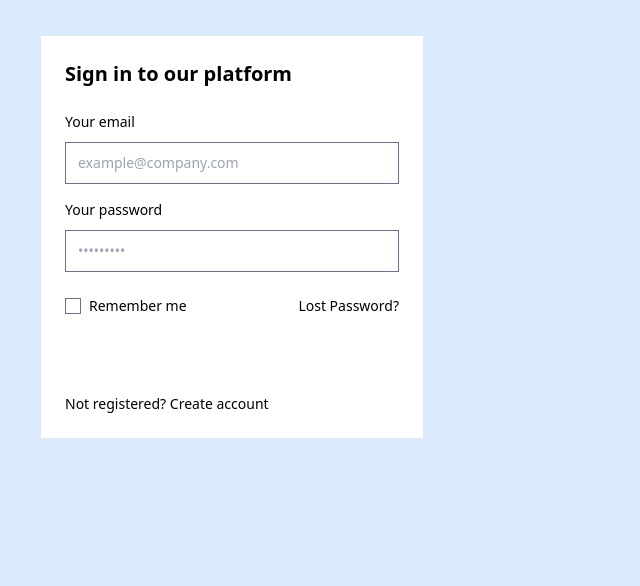
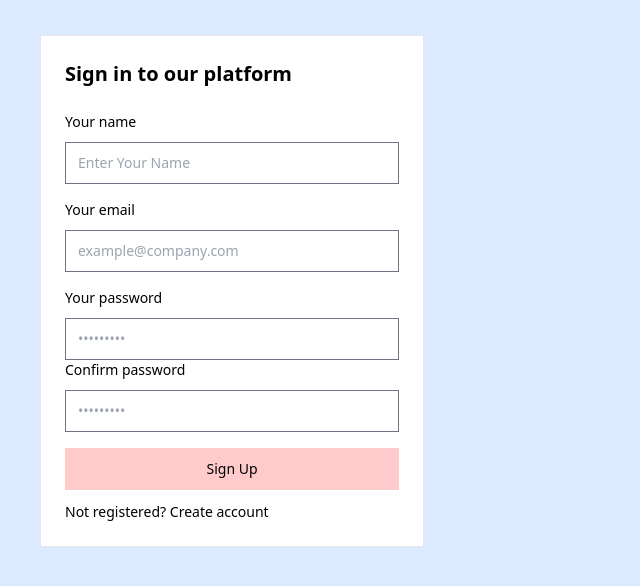
Before and after one commit to rameshdas333/Django_01, a Django app: page /sign-up/ in a window 1280 px wide. Shown: the part 61-647 px from the top of the page, without its empty margins (0-640 px from the left). Run offline with Django 5.2, Linux system fonts and the light colour scheme; parts of the project's set-up code (start-up, migrations or seed data) failed here and were passed over; some libraries are stand-ins or nearby versions.

Commit message:
first commit4

```diff
--- a/e_commerce/e_commerce/auth.py
+++ b/e_commerce/e_commerce/auth.py
@@ -5,4 +5,7 @@ from django.views import View
 # Create your views here.
 
 def sign_up(request):
+
+    print(request)
+    print(request)
     return render(request,'pages/signup.html')
--- a/e_commerce/templates/pages/signup.html
+++ b/e_commerce/templates/pages/signup.html
@@ -4,24 +4,26 @@
 
 
 <div class="w-full mx-10 mt-24 max-w-sm bg-white p-6 border border-default rounded-base shadow-xs">
-    <form action="#">
+    <form method="POST" action="">
         <h5 class="text-xl font-semibold text-heading mb-6">Sign in to our platform</h5>
         <div class="mb-4">
+            <label for="name" class="block mb-2.5 text-sm font-medium text-heading">Your name</label>
+            <input type="text" id="name" class=" border border-default-medium text-heading text-sm rounded-base focus:ring-brand focus:border-brand block w-full px-3 py-2.5 shadow-xs placeholder:text-body" placeholder="Enter Your Name" required />
+        </div>
+        <div class="mb-4">
             <label for="email" class="block mb-2.5 text-sm font-medium text-heading">Your email</label>
-            <input type="email" id="email" class="bg-neutral-secondary-medium border border-default-medium text-heading text-sm rounded-base focus:ring-brand focus:border-brand block w-full px-3 py-2.5 shadow-xs placeholder:text-body" placeholder="example@company.com" required />
+            <input type="email" id="name" class=" border border-default-medium text-heading text-sm rounded-base focus:ring-brand focus:border-brand block w-full px-3 py-2.5 shadow-xs placeholder:text-body" placeholder="example@company.com" required />
         </div>
         <div>
             <label for="password" class="block mb-2.5 text-sm font-medium text-heading">Your password</label>
             <input type="password" id="password" class="bg-neutral-secondary-medium border border-default-medium text-heading text-sm rounded-base focus:ring-brand focus:border-brand block w-full px-3 py-2.5 shadow-xs placeholder:text-body" placeholder="•••••••••" required />
         </div>
-        <div class="flex items-start my-6">
-            <div class="flex items-center">
-                <input id="checkbox-remember" type="checkbox" value="" class="w-4 h-4 border border-default-medium rounded-xs bg-neutral-secondary-medium focus:ring-2 focus:ring-brand-soft">
-                <label for="checkbox-remember" class="ms-2 text-sm font-medium text-heading">Remember me</label>
-            </div>
-            <a href="#" class="ms-auto text-sm font-medium text-fg-brand hover:underline">Lost Password?</a>
+        <div>
+            <label for="password" class="block mb-2.5 text-sm font-medium text-heading">Confirm password</label>
+            <input type="password" id="confirm_password" class="bg-neutral-secondary-medium border border-default-medium text-heading text-sm rounded-base focus:ring-brand focus:border-brand block w-full px-3 py-2.5 shadow-xs placeholder:text-body" placeholder="•••••••••" required />
         </div>
-        <button type="submit" class="text-white bg-brand box-border border border-transparent hover:bg-brand-strong focus:ring-4 focus:ring-brand-medium shadow-xs font-medium leading-5 rounded-base text-sm px-4 py-2.5 focus:outline-none w-full mb-3">Login to your account</button>
+
+        <button type="submit" class="text-Black mt-4 bg-red-200 box-border border border-transparent hover:bg-brand-strong focus:ring-4 focus:ring-brand-medium shadow-xs font-medium leading-5 rounded-base text-sm px-4 py-2.5 focus:outline-none w-full mb-3">Sign Up</button>
         <div class="text-sm font-medium text-body">Not registered? <a href="#" class="text-fg-brand hover:underline">Create account</a></div>
     </form>
 </div>
```
